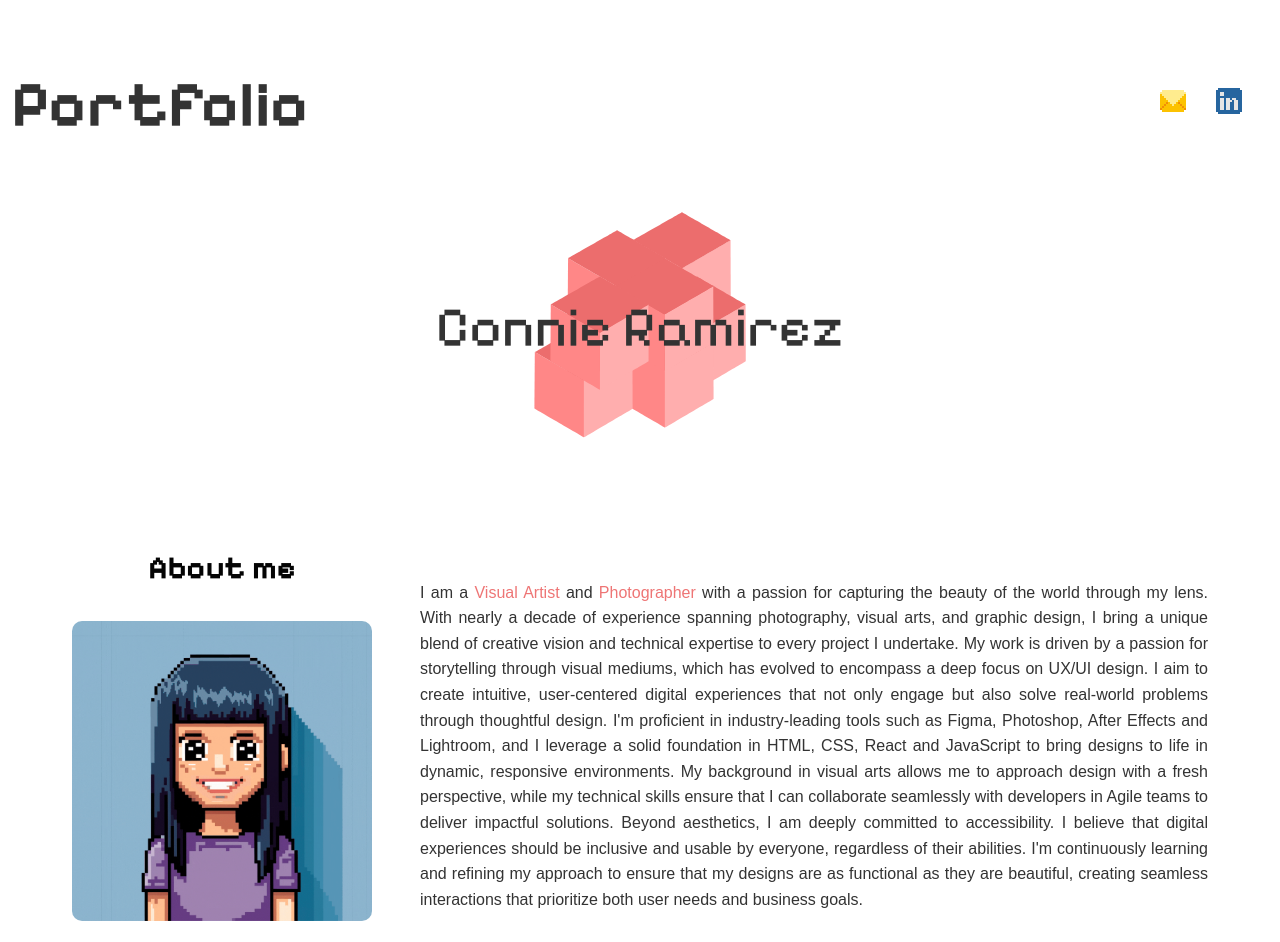
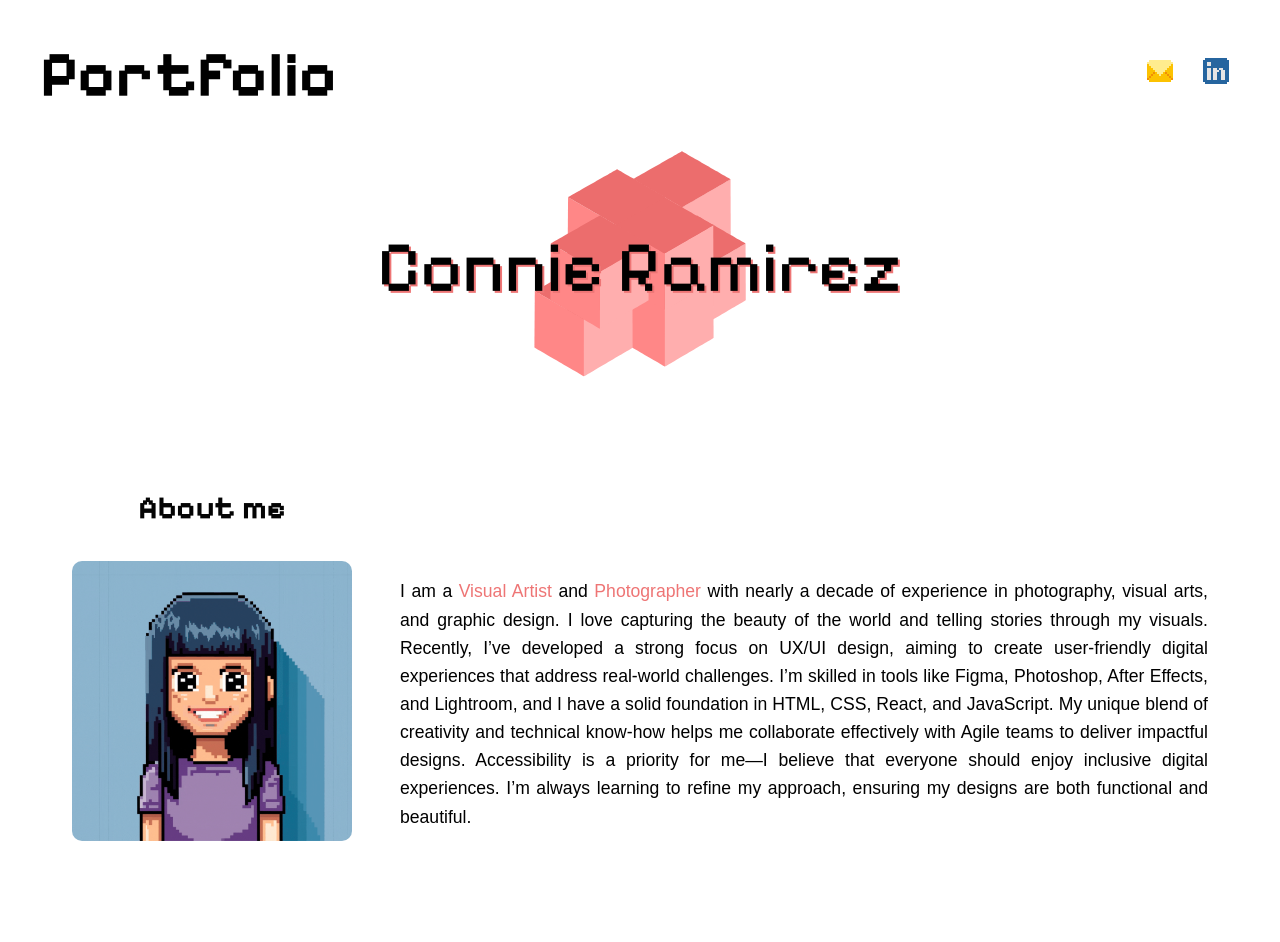
Before and after one commit to Cecil2024/portfolio2, a Next.js app: page / in a window 1280 px wide. Shown: the top 942 px of the page. Built offline with nearby package versions, Linux system fonts and the light colour scheme.

Commit message:
shorter bio

```diff
--- a/app/page.module.css
+++ b/app/page.module.css
@@ -1,10 +1,17 @@
 @import url('https://fonts.googleapis.com/css2?family=Pixelify+Sans:wght@400..700&display=swap');
+@import url('https://fonts.googleapis.com/css2?family=VT323&display=swap');
+@import url('https://fonts.googleapis.com/css2?family=Press+Start+2P&family=VT323&display=swap');
 
+
+@font-face {
+  font-family: "Pixelmania";
+  src: local ("Pixelmania"), url("./fonts/Pixelmania.ttf") format("truetype");
+}
 
 .container {
   font: 1rem sans-serif;
   background-color: #fff;
-  color: #333;
+  color: black;
   line-height: 1.6;
 }
 
@@ -13,16 +20,26 @@
   display: flex;
   justify-content: space-between; /* Places items on either end of the line */
   align-items: center; /* Aligns items vertically in the center */
-  padding: 0.2rem;
+  padding: 1rem;
+  margin: 0;
+  /* To make the header sticky */
+  position: sticky;
+  top: 0;
+  background-color: #fff;/* Grey */
+  z-index: 1000;
 }
 
 .headerTitle {
   font-size: 4rem;
   font-family: 'Pixelify Sans', cursive;
+  color:black; /* Bright yellow to macht the red */
+  /* text-shadow: 2px 2px 0 #f00;  Red shadow for a retro effect */
+  padding-left: 1rem;
+  margin: 0;
 }
 
 .headerAuthor {
-  font-size: 3.5rem;
+  font-size: 4.5rem;
   font-family: 'Pixelify Sans', cursive;
   z-index: 2;
 }
@@ -31,6 +48,11 @@
  margin-right: 1.5rem;
  cursor: pointer;
 
+}
+
+.header img:hover {
+  transform: translateX(5px) translateY(-5px);
+  transition: transform 0.3s ease, text-shadow 0.3s ease;
 }
 
 .containerIcons {
@@ -46,6 +68,8 @@
   justify-content: center;
   align-items: center;
   height: 250px;
+  /* border: 4px solid #00f; /* Blue border retro inspo*/
+  text-shadow: 2px 2px 0 #ee7575; /* Red shadow for a retro effect */
 }
 
 .icon{
@@ -85,7 +109,7 @@
 
 .aboutMeContainer p {
   flex: 1;
-  font-size: 1rem;
+  font-size: 1.1rem;
   text-align: justify;
   margin-left: 3rem;
   margin-top: auto;
@@ -108,6 +132,8 @@
   flex-direction: row;
   align-items: center; /* Align items vertically in the center */
   justify-content: space-between;
+  border: 4px solid #106d8e; /* Blue border retro inspo*/
+  border-radius: 10px;
 }
 
 
@@ -134,11 +160,13 @@
   color: white;
   font-size: 16px;
   cursor: pointer;
-  transition: background-color 0.3s ease;
+  transition: transform 0.3s ease, background-color 0.3s ease;
 }
 
 .techStackButton:hover {
   background-color: #0056b3;
+
+
 }
 
 .techStackButton:active {
@@ -170,7 +198,7 @@
   margin: 0.5rem;
   border: none;
   border-radius: 0px;
-  background-color: #007BFF;
+  background-color: #106d8e;
   color: white;
   font-size: 16px;
   cursor: default;
@@ -326,7 +354,7 @@ font-family: 'Pixelify Sans', cursive;
   text-decoration: none;
   margin: 0.5rem;
   border-radius: 0px;
-  transition: background-color 0.3s ease;
+  transition: transform 0.3s ease, background-color 0.3s ease;
   white-space: nowrap;
 }
 
@@ -341,13 +369,18 @@ font-family: 'Pixelify Sans', cursive;
   text-decoration: none;
   margin: 0.5rem;
   border-radius: 0px;
-  transition: background-color 0.3s ease;
+  transition: transform 0.3s ease, background-color 0.3s ease;
+
   white-space: nowrap;
 }
 
 .buttonFooter2:hover {
   background-color: #3c3d3e;
+  transform: translateX(5px) translateY(-5px);
+  text-shadow: 3px 3px 0 #ee7575, -3px -3px 0 #106d8e; /* Glitch effect */
+  transition: transform 0.3s ease, text-shadow 0.3s ease;
 }
+
 
 .buttonFooter3 {
   background-color: #7e20dc;
@@ -362,6 +395,9 @@ font-family: 'Pixelify Sans', cursive;
 
 .buttonFooter3:hover {
   background-color: #3c3d3e;
+  transform: translateX(5px) translateY(-5px);
+  text-shadow: 3px 3px 0 #ee7575, -3px -3px 0 #106d8e;
+  transition: transform 0.3s ease, text-shadow 0.3s ease;
 }
 
 
--- a/app/page.tsx
+++ b/app/page.tsx
@@ -5,6 +5,7 @@ import Link from 'next/link';
 import styles from './page.module.css';
 import Lottie  from 'lottie-react';
 import animationData from './components/animations/bloques.json';
+
 
 export default function Home() {;
 
@@ -29,16 +30,16 @@ export default function Home() {;
         <div className={styles.aboutMeContainer}>
         <div className={styles.aboutMeText}>
         <h2>About me</h2>
-        <Image src="/Connie animated1.gif" alt="girl icon" width={300} height={300}
+        <Image src="/Connie animated1.gif" alt="girl icon" width={280} height={280}
         onMouseEnter={() => ('/open mouth winking hand.png')}
         onMouseLeave={() => ('/smiling open eyes.png')}/>
         </div>
         <p>
-          I am a <Link href="https://www.saatchiart.com/en-gb/connievisualarts?srsltid=AfmBOop_Z4_1uFdaTnYN_-eeAcnDMbaCedD4C6y6IHp-Db9IyuhRCQLp" target="_blank"> Visual Artist </Link> and <Link href="https://www.connieramphoto.co.uk/" target="_blank"> Photographer </Link> with a passion for capturing the beauty of the world through my lens. With nearly a decade of experience spanning photography, visual arts, and graphic design, I bring a unique blend of creative vision and technical expertise to every project I undertake. My work is driven by a passion for storytelling through visual mediums, which has evolved to encompass a deep focus on UX/UI design. I aim to create intuitive, user-centered digital experiences that not only engage but also solve real-world problems through thoughtful design.
+          I am a <Link href="https://www.saatchiart.com/en-gb/connievisualarts?srsltid=AfmBOop_Z4_1uFdaTnYN_-eeAcnDMbaCedD4C6y6IHp-Db9IyuhRCQLp" target="_blank"> Visual Artist </Link> and <Link href="https://www.connieramphoto.co.uk/" target="_blank"> Photographer </Link> with nearly a decade of experience in photography, visual arts, and graphic design. I love capturing the beauty of the world and telling stories through my visuals. Recently, I’ve developed a strong focus on UX/UI design, aiming to create user-friendly digital experiences that address real-world challenges.
 
-          I'm proficient in industry-leading tools such as Figma, Photoshop, After Effects and Lightroom, and I leverage a solid foundation in HTML, CSS, React and JavaScript to bring designs to life in dynamic, responsive environments. My background in visual arts allows me to approach design with a fresh perspective, while my technical skills ensure that I can collaborate seamlessly with developers in Agile teams to deliver impactful solutions.
+          I’m skilled in tools like Figma, Photoshop, After Effects, and Lightroom, and I have a solid foundation in HTML, CSS, React, and JavaScript. My unique blend of creativity and technical know-how helps me collaborate effectively with Agile teams to deliver impactful designs.
 
-          Beyond aesthetics, I am deeply committed to accessibility. I believe that digital experiences should be inclusive and usable by everyone, regardless of their abilities. I'm continuously learning and refining my approach to ensure that my designs are as functional as they are beautiful, creating seamless interactions that prioritize both user needs and business goals.
+          Accessibility is a priority for me—I believe that everyone should enjoy inclusive digital experiences. I’m always learning to refine my approach, ensuring my designs are both functional and beautiful.
         </p>
         </div>
       </section>
```
Also changed, not shown: app/fonts/Pixelmania.ttf (added).
